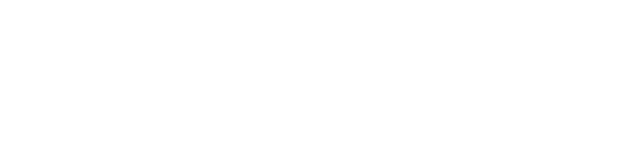
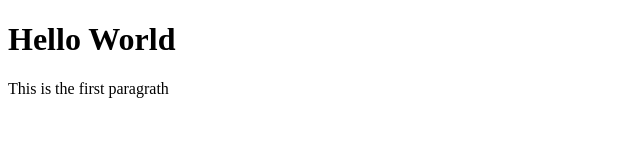
Before and after one commit to osmansul/Basic-git-workflow, a plain HTML site: page index.html in a window 1280 px wide. Shown: the whole page, without its empty margins (0-640 px from the left). Drawn offline with Linux system fonts and the light colour scheme.

Commit message:
Updated index.html

```diff
--- a/index.html
+++ b/index.html
@@ -6,6 +6,7 @@
     <title>Document</title>
 </head>
 <body>
-
+    <h1>Hello World</h1>
+    <p>This is the first paragrath</p>
 </body>
 </html>
```
